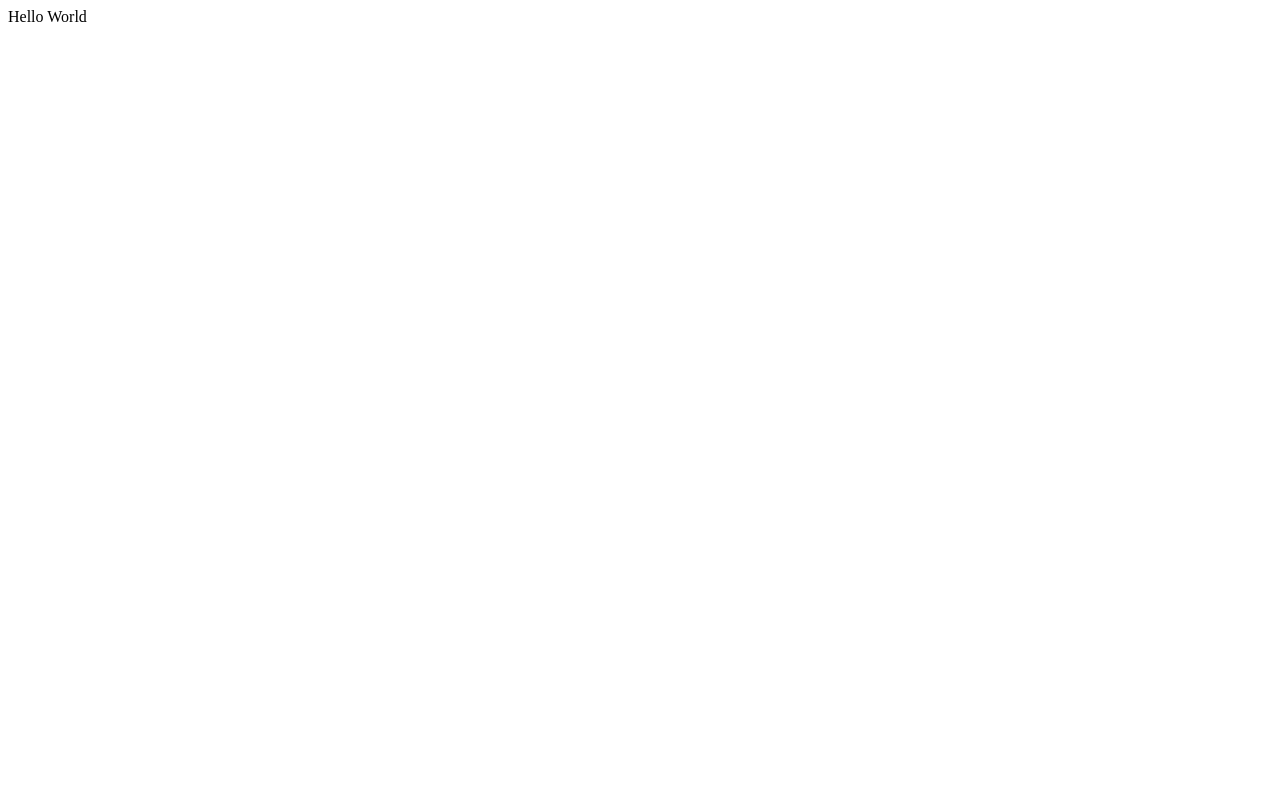
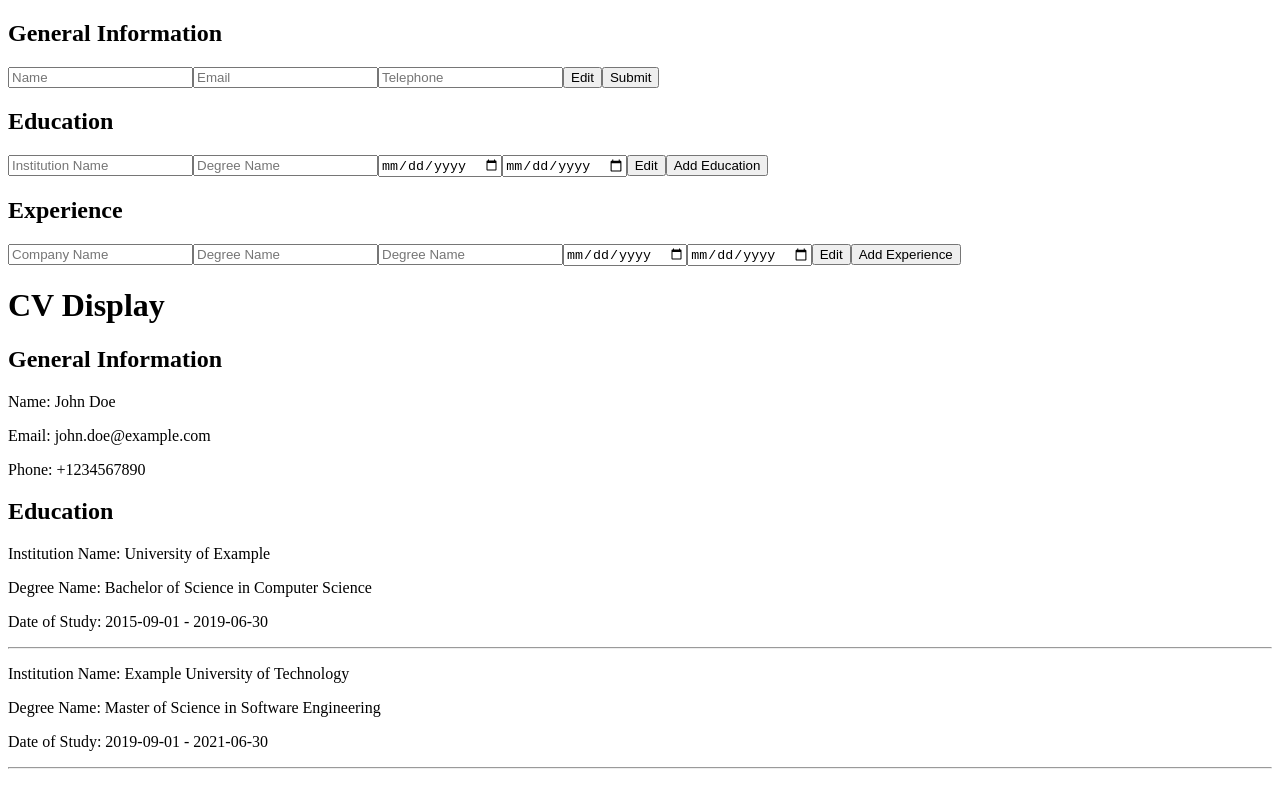
Before and after one commit to espiritukarl/odin-cv-application, a React (Vite) app: page / in a window 1280 px wide. Shown: the top 792 px of the page. Built offline with nearby package versions, Linux system fonts and the light colour scheme.

Commit message:
Finished coding main functionality

```diff
--- /dev/null
+++ b/src/App.jsx
@@ -0,0 +1,29 @@
+import { useState } from "react";
+import DisplayCV from "./components/DisplayCV";
+import GeneralInfo from "./components/GeneralInfo";
+import Education from "./components/Education";
+import Work from "./components/Work";
+import cvData from "./data/data.json";
+import "./styles/App.css";
+
+function App() {
+  const [info, setInfo] = useState(cvData);
+
+  function updateCV(section, data) {
+    setInfo((prevInfo) => ({
+      ...prevInfo,
+      [section]: data,
+    }));
+  }
+
+  return (
+    <>
+      <GeneralInfo updateCV={updateCV} />
+      <Education updateCV={updateCV} />
+      <Work updateCV={updateCV} />
+      <DisplayCV cvData={info} />
+    </>
+  );
+}
+
+export default App;
--- a/src/components/App.jsx
+++ /dev/null
@@ -1,7 +0,0 @@
-import "../styles/App.css";
-
-function App() {
-  return <>Hello World</>;
-}
-
-export default App;
--- /dev/null
+++ b/src/components/DisplayCV.jsx
@@ -0,0 +1,44 @@
+function DisplayCV({ cvData }) {
+  return (
+    <>
+      <h1>CV Display</h1>
+      <h2>General Information</h2>
+      <p>Name: {cvData.generalInfo.name}</p>
+      <p>Email: {cvData.generalInfo.email}</p>
+      <p>Phone: {cvData.generalInfo.tel}</p>
+      <h2>Education</h2>
+      {cvData.education.length > 0 ? (
+        cvData.education.map((edu, index) => (
+          <div key={index}>
+            <p>Institution Name: {edu.school}</p>
+            <p>Degree Name: {edu.title}</p>
+            <p>
+              Date of Study: {edu.startdate} - {edu.enddate}
+            </p>
+            <hr />
+          </div>
+        ))
+      ) : (
+        <p>No education details available.</p>
+      )}
+      <h2>Work</h2>
+      {cvData.experience.length > 0 ? (
+        cvData.experience.map((work, index) => (
+          <div key={index}>
+            <p>Company Name: {work.company}</p>
+            <p>Position Title: {work.position}</p>
+            <p>Main Responsibilities: {work.responsibilities}</p>
+            <p>
+              Date of Work: {work.startdate} - {work.enddate}
+            </p>
+            <hr />
+          </div>
+        ))
+      ) : (
+        <p>No work experience details available.</p>
+      )}
+    </>
+  );
+}
+
+export default DisplayCV;
--- /dev/null
+++ b/src/components/Education.jsx
@@ -0,0 +1,65 @@
+import { useState } from "react";
+import cvData from "../data/data.json";
+import placeholder from "../data/placeholder.json";
+
+function Education({ updateCV }) {
+  const [education, setEducation] = useState(cvData.education || []);
+  const [info, setInfo] = useState(placeholder.education);
+
+  function handleChange(e) {
+    const { name, value } = e.target;
+    setInfo((prevInfo) => ({
+      ...prevInfo,
+      [name]: value,
+    }));
+  }
+
+  function handleSubmit() {
+    const updatedEducation = [...education, info];
+    setEducation(updatedEducation);
+    updateCV("education", updatedEducation);
+
+    setInfo(placeholder.education);
+  }
+
+  return (
+    <>
+      <h2>Education</h2>
+      <section>
+        <input
+          type="text"
+          name="school"
+          value={info.school}
+          placeholder="Institution Name"
+          onChange={handleChange}
+        />
+        <input
+          type="text"
+          name="title"
+          value={info.title}
+          placeholder="Degree Name"
+          onChange={handleChange}
+        />
+        <input
+          type="date"
+          name="startdate"
+          value={info.startdate}
+          onChange={handleChange}
+        />
+        <input
+          type="date"
+          name="enddate"
+          value={info.enddate}
+          onChange={handleChange}
+        />
+
+        <button className="edit">Edit</button>
+        <button type="submit" onClick={handleSubmit}>
+          Add Education
+        </button>
+      </section>
+    </>
+  );
+}
+
+export default Education;
--- /dev/null
+++ b/src/components/GeneralInfo.jsx
@@ -0,0 +1,58 @@
+import { useState } from "react";
+import "../styles/GeneralInfo.css";
+import placeholder from "../data/placeholder.json";
+
+function GeneralInfo({ updateCV }) {
+  const [info, setInfo] = useState(placeholder.generalInfo);
+
+  function handleChange(e) {
+    const { name, value } = e.target;
+    setInfo((prevInfo) => ({
+      ...prevInfo,
+      [name]: value,
+    }));
+  }
+
+  function handleSubmit() {
+    updateCV("generalInfo", info); // Update the 'generalInfo' section
+  }
+
+  return (
+    <>
+      <h2>General Information</h2>
+      <section>
+        <input
+          type="text"
+          id="name"
+          name="name"
+          value={info.name}
+          placeholder="Name"
+          onChange={handleChange}
+        />
+        <input
+          type="email"
+          id="email"
+          name="email"
+          value={info.email}
+          placeholder="Email"
+          onChange={handleChange}
+        />
+        <input
+          type="tel"
+          id="tel"
+          name="tel"
+          value={info.tel}
+          placeholder="Telephone"
+          onChange={handleChange}
+        />
+
+        <button className="edit">Edit</button>
+        <button type="submit" onClick={handleSubmit}>
+          Submit
+        </button>
+      </section>
+    </>
+  );
+}
+
+export default GeneralInfo;
--- /dev/null
+++ b/src/components/Work.jsx
@@ -0,0 +1,72 @@
+import { useState } from "react";
+import cvData from "../data/data.json";
+import placeholder from "../data/placeholder.json";
+
+function Work({ updateCV }) {
+  const [experience, setExperience] = useState(cvData.experience || []);
+  const [info, setInfo] = useState(placeholder.experience);
+
+  function handleChange(e) {
+    const { name, value } = e.target;
+    setInfo((prevInfo) => ({
+      ...prevInfo,
+      [name]: value,
+    }));
+  }
+
+  function handleSubmit() {
+    const updatedExperience = [...experience, info];
+    setExperience(updatedExperience);
+    updateCV("experience", updatedExperience);
+
+    setInfo(placeholder.experience);
+  }
+
+  return (
+    <>
+      <h2>Experience</h2>
+      <section>
+        <input
+          type="text"
+          name="company"
+          value={info.school}
+          placeholder="Company Name"
+          onChange={handleChange}
+        />
+        <input
+          type="text"
+          name="position"
+          value={info.position}
+          placeholder="Degree Name"
+          onChange={handleChange}
+        />
+        <input
+          type="text"
+          name="responsibilities"
+          value={info.responsibilities}
+          placeholder="Degree Name"
+          onChange={handleChange}
+        />
+        <input
+          type="date"
+          name="startdate"
+          value={info.startdate}
+          onChange={handleChange}
+        />
+        <input
+          type="date"
+          name="enddate"
+          value={info.enddate}
+          onChange={handleChange}
+        />
+
+        <button className="edit">Edit</button>
+        <button type="submit" onClick={handleSubmit}>
+          Add Experience
+        </button>
+      </section>
+    </>
+  );
+}
+
+export default Work;
--- a/src/main.jsx
+++ b/src/main.jsx
@@ -1,6 +1,6 @@
 import { StrictMode } from "react";
 import { createRoot } from "react-dom/client";
-import App from "./components/App.jsx";
+import App from "./App.jsx";
 import "./styles/index.css";
 
 createRoot(document.getElementById("root")).render(
```
Also changed, not shown: src/styles/GeneralInfo.css (added).
